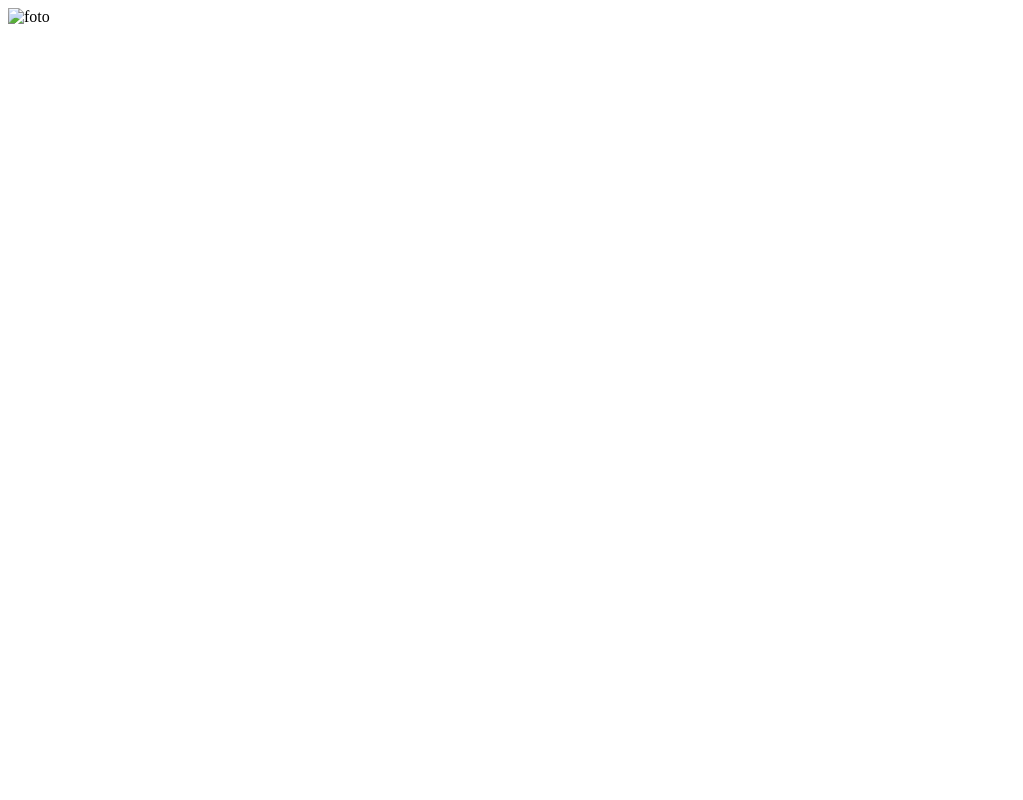
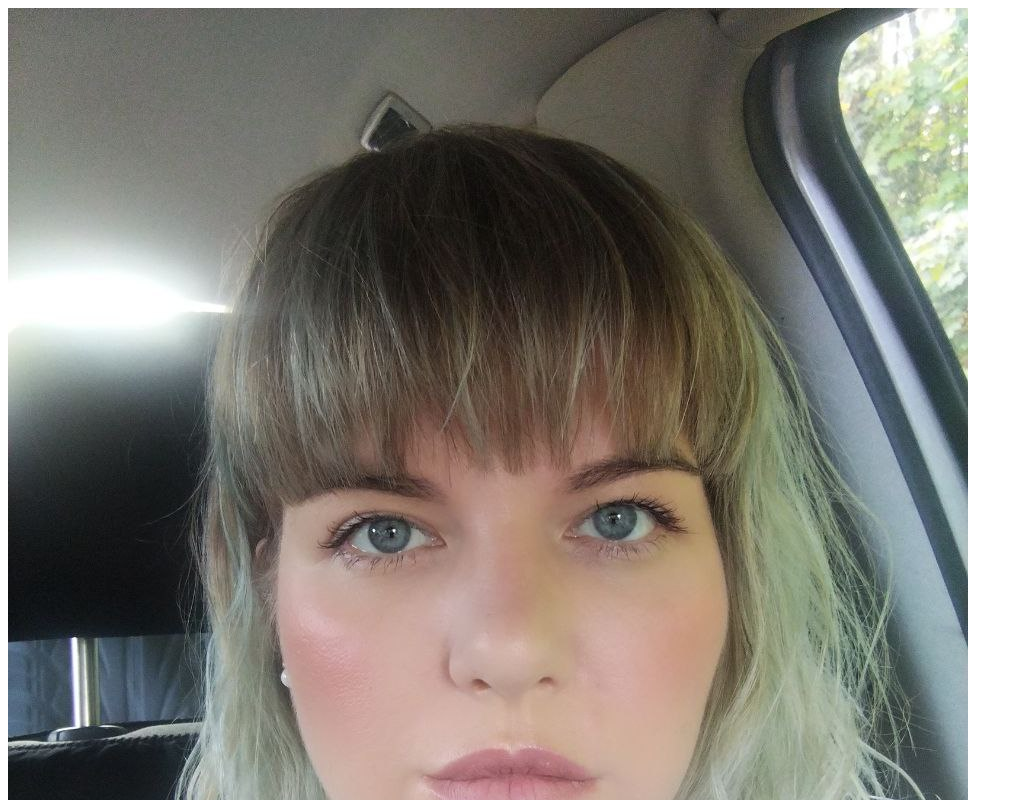
Before and after one commit to Anastasiya-Bor/photoframe, a plain HTML site: page index.html in a window 1280 px wide. Shown: the top 800 px of the page, without its empty margins (0-1023 px from the left). Drawn offline with Linux system fonts and the light colour scheme.

Commit message:
commit 2

```diff
--- a/index.html
+++ b/index.html
@@ -6,6 +6,6 @@
     <title>Photoframe for Mitjourney</title>
 </head>
 <body>
-    <img src="photo.jpg" alt="foto">
+    <img src="./image/photo.jpg" alt="foto">
 </body>
 </html>
```
